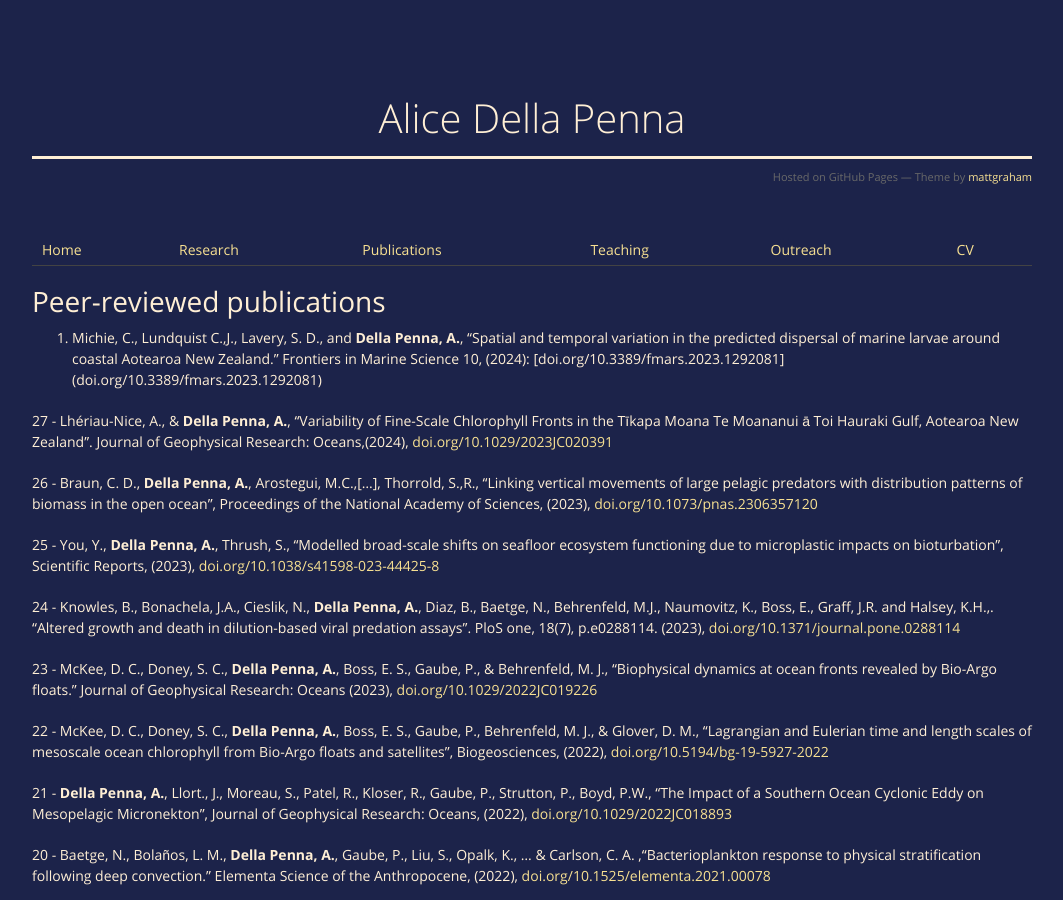
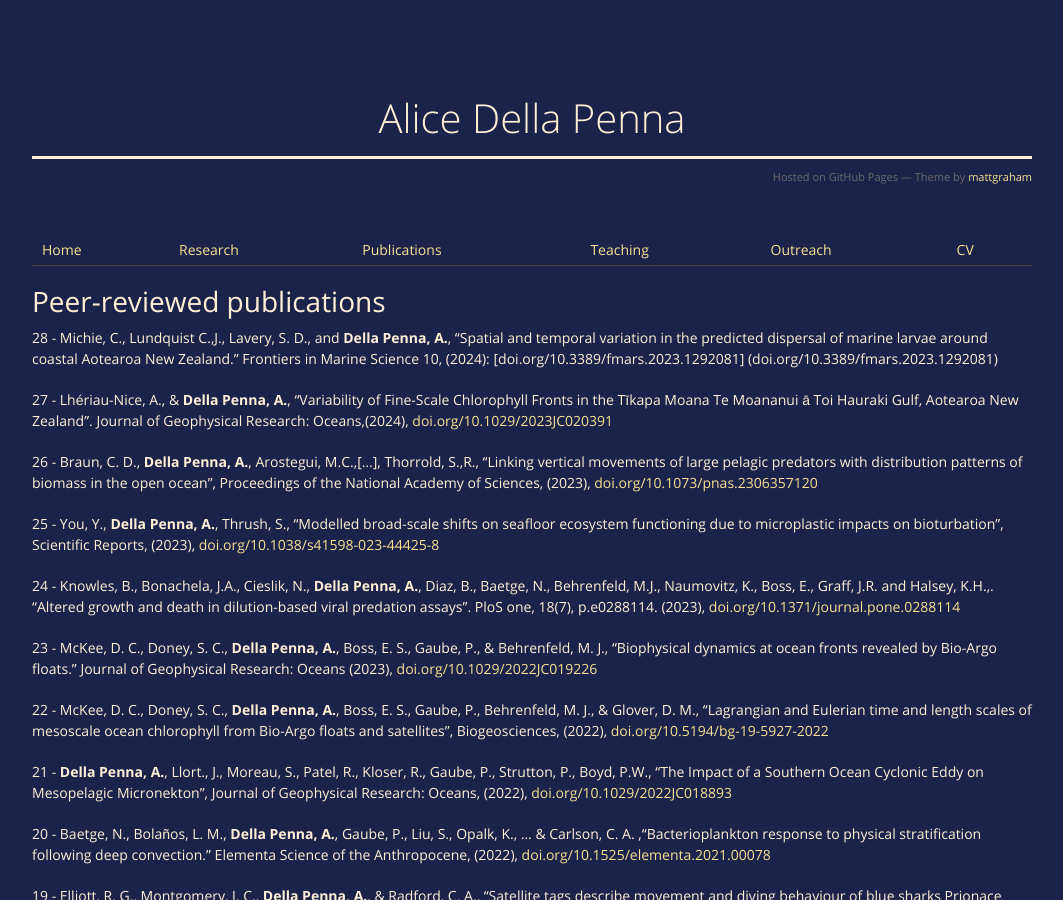
Before and after one commit to AliceDellaPenna/alicedellapenna.github.io, a Jekyll site: the page built from publications.md, in a window 1280 px wide and 900 px high. Shown: the whole window, without its empty margins (108-1171 px from the left). Built offline with Jekyll 4.4.1, drawn with Linux system fonts in a browser that asks for light colours; the repository's description, which GitHub fills in, is left out.

Commit message:
Update publications.md

```diff
--- a/publications.md
+++ b/publications.md
@@ -9,7 +9,7 @@ title: publications
 Peer-reviewed publications
 ==========================
 
-28. Michie, C., Lundquist C.,J., Lavery, S. D., and **Della Penna, A.**, "Spatial and temporal variation in the predicted dispersal of marine larvae around coastal Aotearoa New Zealand." Frontiers in Marine Science 10, (2024): [doi.org/10.3389/fmars.2023.1292081] (doi.org/10.3389/fmars.2023.1292081)
+28 -  Michie, C., Lundquist C.,J., Lavery, S. D., and **Della Penna, A.**, "Spatial and temporal variation in the predicted dispersal of marine larvae around coastal Aotearoa New Zealand." Frontiers in Marine Science 10, (2024): [doi.org/10.3389/fmars.2023.1292081] (doi.org/10.3389/fmars.2023.1292081)
 
 27 - Lhériau‐Nice, A., & **Della Penna, A.**, "Variability of Fine‐Scale Chlorophyll Fronts in the Tīkapa Moana Te Moananui ā Toi Hauraki Gulf, Aotearoa New Zealand". Journal of Geophysical Research: Oceans,(2024), [doi.org/10.1029/2023JC020391](doi.org/10.1029/2023JC020391)
 
```
